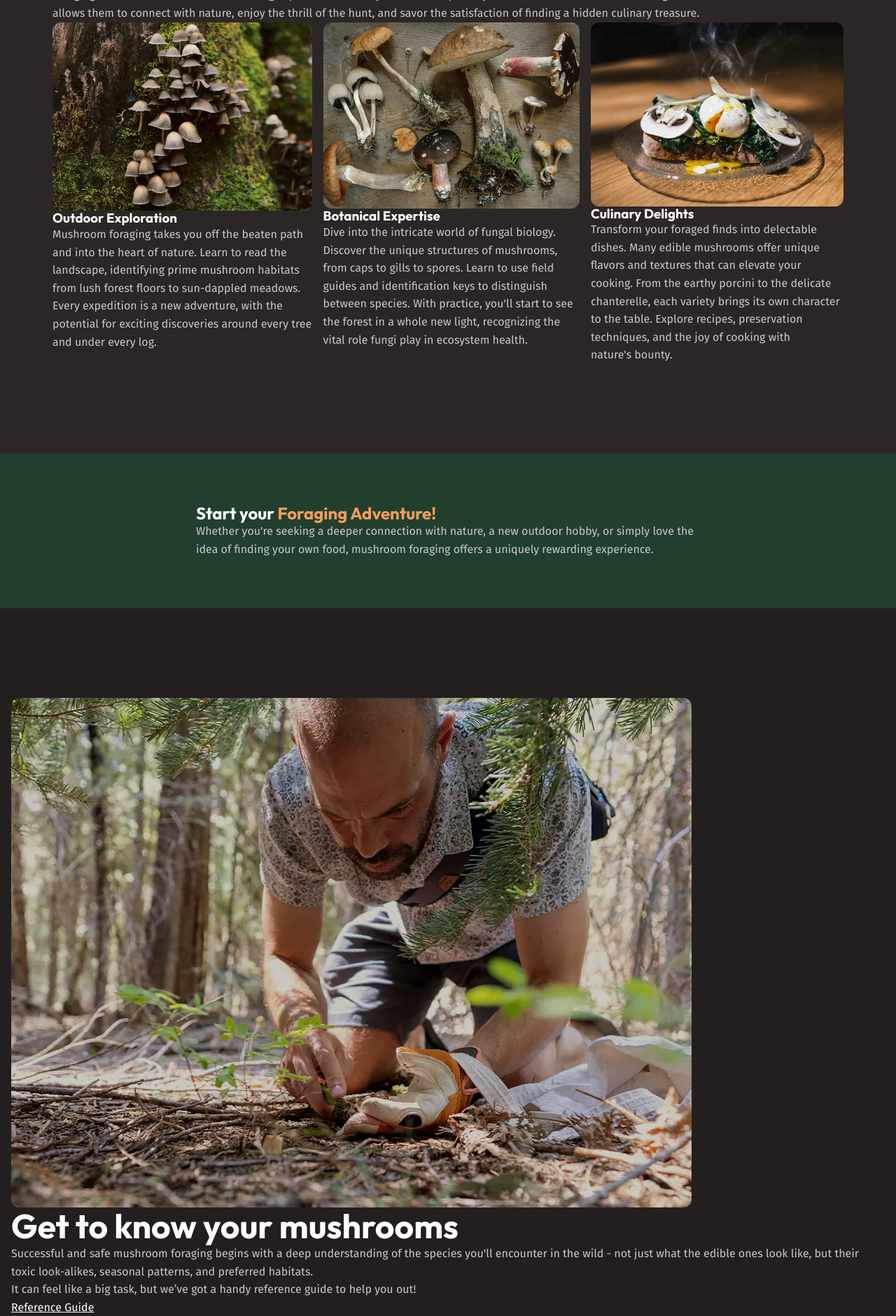
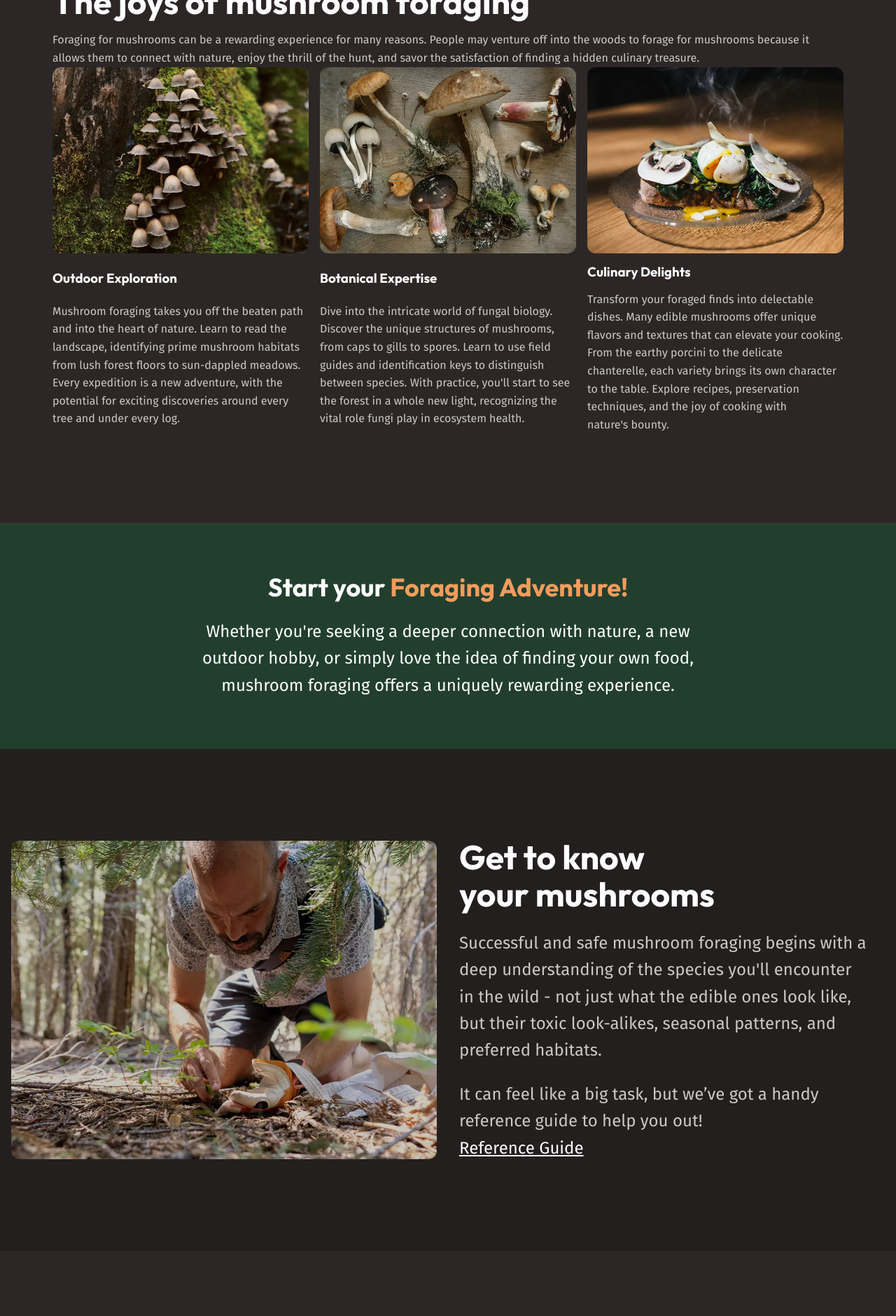
Before and after one commit to jHackiewicz/fungi-finders, a plain HTML site: page index.html in a window 1280 px wide. Shown: the part 738-2618 px from the top of the page at 70% size. Drawn offline with Linux system fonts and the light colour scheme.

Commit message:
added grid flow

```diff
--- a/index.html
+++ b/index.html
@@ -28,11 +28,12 @@
       </div>
     </header>
     <main>
-      <section class="hero section" data-padding="compact">
+      <section class="hero flow section" data-padding="compact">
         <div class="wrapper">
           <h1>Discover the World of Mushroom Foraging</h1>
         </div>
         <div class="wrapper" data-width="narrow">
+          <div class="flow">
             <p>
               Mushroom foraging is the art and science of identifying and
               collecting wild mushrooms.
@@ -48,9 +49,11 @@
               nature, as some mushrooms can be dangerous if misidentified.
             </p>
           </div>
+        </div>
       </section>
       <section class="section">
         <div class="wrapper">
+          <div class="flow">
             <h2 class="section-title">The joys of mushroom foraging</h2>
             <p>
               Foraging for mushrooms can be a rewarding experience for many
@@ -59,9 +62,10 @@
               thrill of the hunt, and savor the satisfaction of finding a hidden
               culinary treasure.
             </p>
+          </div>
           <div class="equal-columns">
             <!-- three cards -->
-            <div class="card">
+            <div class="card grid-flow">
               <img
                 src="/assets/outdoor-exploration.webp"
                 alt="Tightly grouped brown mushrooms growing up a mossy tree trunk"
@@ -75,7 +79,7 @@
                 for exciting discoveries around every tree and under every log.
               </p>
             </div>
-            <div class="card">
+            <div class="card grid-flow">
               <img
                 src="/assets/botanical-expertise.webp"
                 alt="Wild mushrooms on a table"
@@ -90,7 +94,7 @@
                 ecosystem health.
               </p>
             </div>
-            <div class="card">
+            <div class="card grid-flow">
               <img
                 src="/assets/culinary-delight.webp"
                 alt="Plate of food with mushrooms on top"
@@ -109,8 +113,12 @@
         </div>
       </section>
 
-      <section class="background-accent section" data-padding="compact">
+      <section
+        class="background-accent text-center section"
+        data-padding="compact"
+      >
         <div class="wrapper" data-width="narrow">
+          <div class="flow font-size-lg text-high-contrast">
             <h2>
               Start your <span class="text-brand">Foraging Adventure!</span>
             </h2>
@@ -120,10 +128,15 @@
               mushroom foraging offers a uniquely rewarding experience.
             </p>
           </div>
+        </div>
       </section>
       <section class="background-extra-dark section">
         <div class="wrapper" data-width="wide">
-          <div>
+          <div
+            class="equal-columns"
+            data-column-gap="large"
+            data-alignment="centered"
+          >
             <!-- two columns -->
             <div>
               <img
@@ -131,7 +144,7 @@
                 alt="A man on his hands and knees harvesting mushrooms in the forest"
               />
             </div>
-            <div>
+            <div class="flow font-size-lg">
               <h2 class="section-title">Get to know your mushrooms</h2>
               <p>
                 Successful and safe mushroom foraging begins with a deep
@@ -154,9 +167,13 @@
       </section>
       <section class="section">
         <div class="wrapper" data-width="wide">
-          <div>
+          <div
+            class="equal-columns"
+            data-column-gap="large"
+            data-alignment="centered"
+          >
+            <div class="flow font-size-lg">
               <!-- two columns -->
-            <div>
               <h2 class="section-title">Connect with Nature</h2>
               <p>
                 Experience the beauty of the great outdoors while foraging for
--- a/styles.css
+++ b/styles.css
@@ -181,12 +181,31 @@
 }
 
 @layer layout {
+  .flow > * + * {
+    margin-top: var(--flow-spacer, 1em);
+  }
+
+  .grid-flow {
+    display: grid;
+    gap: var(--grid-flow-gap, 1rem);
+  }
+
   .equal-columns {
     display: grid;
     gap: var(--equal-columns-gap, 1rem);
+    align-items: var(--equal-columns-vertical-alignment, stretch);
 
     @media (width > 760px) {
       grid-auto-flow: column;
+      grid-auto-columns: 1fr;
+    }
+
+    &[data-column-gap="large"] {
+      --equal-columns-gap: 2rem;
+    }
+
+    &[data-alignment="centered"] {
+      --equal-columns-vertical-alignment: center;
     }
   }
   .section {
```
Lines whose indentation alone changed are shown as unchanged.
